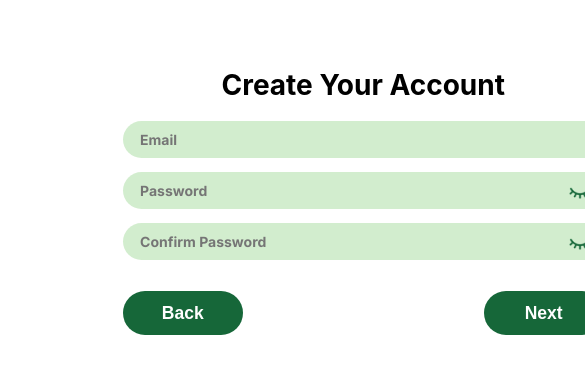
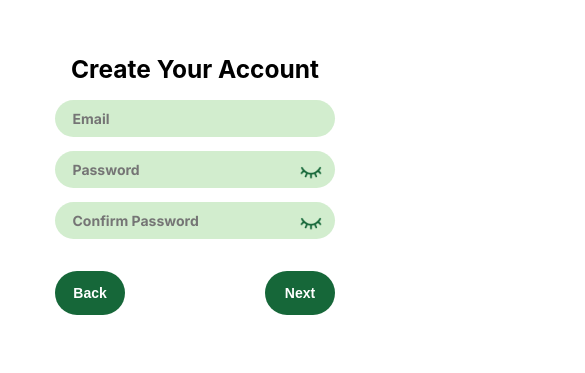
Before and after one commit to InvestMint-Dev/InvestMint-UI, a React (Create React App) app: page /create-account in a window 390 px wide. Shown: the part 121-494 px from the top of the page, 585 px wide, since content can reach past the window. Built offline with nearby package versions, Linux system fonts and the light colour scheme.

Commit message:
responsively styling create-account-page-1

```diff
--- a/src/App.css
+++ b/src/App.css
@@ -32,7 +32,6 @@ html {
 
 body {
   font-size: 1rem; /* Scales with the root font size */
-  padding: 1rem;
 }
 
 h1 {
--- a/src/pages/create-account-page/create-account-page-1/create-account-page-1.css
+++ b/src/pages/create-account-page/create-account-page-1/create-account-page-1.css
@@ -0,0 +1,5 @@
+@media (max-width: 600px) {
+    .create-account-form {
+        width: 20rem;
+    }
+  }
--- a/src/pages/create-account-page/create-account-page-1/create-account-page-1.js
+++ b/src/pages/create-account-page/create-account-page-1/create-account-page-1.js
@@ -1,7 +1,7 @@
 // CreateAccountPage1.js
 import React, { useState, forwardRef, useImperativeHandle } from 'react';
 import { validateLogInFields } from '../../../validators/validators';
-import './../create-account-page.css';
+import './create-account-page-1.css';
 
 import openEye from '../../../assets/images/icons/Eye.png';
 import closedEye from '../../../assets/images/icons/Closed Eye.png';
--- a/src/pages/create-account-page/create-account-page.css
+++ b/src/pages/create-account-page/create-account-page.css
@@ -41,3 +41,24 @@
     margin-right: auto;
     justify-content: space-between; /* Pushes buttons to the edges */
 }
+
+/* Small devices (phones) */
+@media (max-width: 600px) {
+    .page-container {
+        margin-left: 0;
+        margin-bottom: 0;
+    }
+
+    .page-1-container {
+        width: 20rem;
+    }
+
+    .stepper-container {
+        width: 20rem;
+
+        button {
+            width: 5rem;
+            font-size: 1rem;
+        }
+    }
+  }
--- a/src/pages/create-account-page/create-account-sidebar/create-account-sidebar.css
+++ b/src/pages/create-account-page/create-account-sidebar/create-account-sidebar.css
@@ -37,7 +37,7 @@
 .create-account-sidebar-stepper-label {
     font-weight: bold;
     padding-left: 0.9375rem; /* Adjust space between circle and label */
-    font-size: 1.125rem;
+    font-size: 1rem;
     color: #71CCA8;
 }
 
--- a/src/pages/styling/form-styling.css
+++ b/src/pages/styling/form-styling.css
@@ -15,7 +15,7 @@
   border-radius: 3.125rem;
 
   font-family: "Inter", sans-serif;
-  font-size: 1.125rem;
+  font-size: 1rem;
   font-weight: bold;
   justify-content: center;
 
@@ -175,6 +175,11 @@
 
 /* Small devices (phones) */
 @media (max-width: 600px) {
+  .form-heading {
+    font-size: 1.75rem;
+    width: 20rem;
+  }
+
   .form-label {
     font-size: 0.75rem;
   }
```
